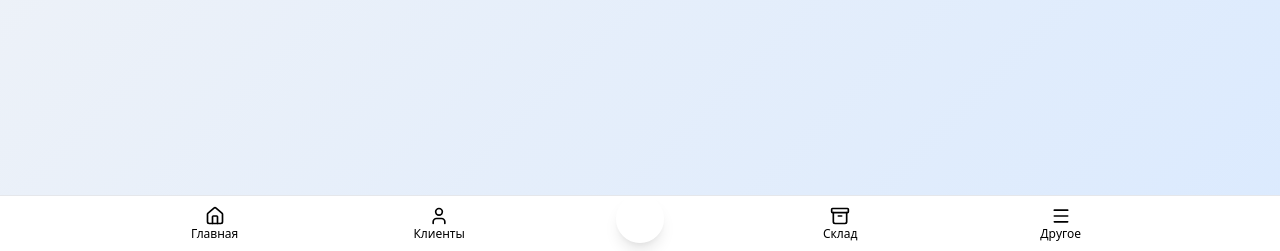
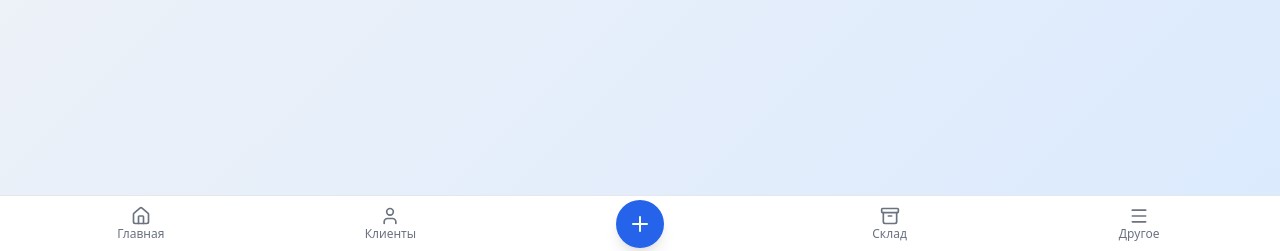
Before and after one commit to byagge/sf, a Django app: template apps/products/templates/products_mobile.html in a window 1280 px wide. Shown: the part 549-800 px from the top of the page. Run offline with Django 5.2, Linux system fonts and the light colour scheme; the template is opened without the code that fills it, so the values that code supplies are empty.

Commit message:
исправили мини баги

```diff
--- a/templates/partials/bottom_nav_mobile.html
+++ b/templates/partials/bottom_nav_mobile.html
@@ -1,46 +1,56 @@
-<nav class="mobile-nav fixed bottom-0 left-0 right-0 bg-white border-t border-gray-200 flex items-center h-14 z-40 px-4 relative">
-	<!-- Левая группа (2 элемента) -->
-	<div class="flex items-center flex-1 justify-evenly gap-0">
-	  <a href="/dashboard/" class="flex flex-col items-center justify-center flex-none m-0 p-0" :class="currentPath === '/dashboard/' ? 'text-blue-600' : 'text-gray-500'">
+<!-- Shared mobile bottom navigation -->
+<div x-data="{showMoreMenu:false, currentPath: window.location.pathname}" x-init="$nextTick(() => { if(window.lucide) lucide.createIcons(); })" class="relative">
+	<nav class="mobile-nav fixed bottom-0 left-0 right-0 bg-white border-t border-gray-200 flex justify-between items-center h-14 z-40 px-4">
+		<a href="/dashboard/" class="flex flex-col items-center justify-center flex-1" :class="currentPath === '/dashboard/' ? 'text-blue-600' : 'text-gray-500'">
 			<i data-lucide="home" class="w-5 h-5"></i>
 			<span class="text-xs">Главная</span>
 		</a>
-
-	  <a href="/clients/" class="flex flex-col items-center justify-center flex-none m-0 p-0" :class="currentPath === '/clients/' ? 'text-blue-600' : 'text-gray-500'">
+		<a href="/clients/" class="flex flex-col items-center justify-center flex-1" :class="currentPath === '/clients/' ? 'text-blue-600' : 'text-gray-500'">
 			<i data-lucide="user" class="w-5 h-5"></i>
 			<span class="text-xs">Клиенты</span>
 		</a>
-	</div>
-
-	<a id="fab-create" href="/orders/?create=1/"
-		class="fixed z-50 w-12 h-12 rounded-full shadow-lg flex items-center justify-center">
+		<div class="flex justify-center items-center flex-1">
+			<a href="/orders/?create=1/" class="flex items-center justify-center w-12 h-12 bg-blue-600 rounded-full shadow-lg">
 				<i data-lucide="plus" class="w-6 h-6 text-white"></i>
 			</a>
-
-
-	<script>
-		function centerFab() {
-		  const btn = document.getElementById('fab-create');
-		  if (!btn) return;
-		  const left = Math.round((window.innerWidth - btn.offsetWidth) / 2);
-		  btn.style.left = left + 'px';
-		  btn.style.bottom = 'calc(env(safe-area-inset-bottom, 0px) + 8px)';
-		}
-		window.addEventListener('resize', centerFab);
-		window.addEventListener('orientationchange', centerFab);
-		centerFab();
-	</script>
-
-	<!-- Правая группа (2 элемента) -->
-	<div class="flex items-center flex-1 justify-evenly gap-0">
-	  <a href="/inventory/" class="flex flex-col items-center justify-center flex-none m-0 p-0" :class="currentPath === '/inventory/' ? 'text-blue-600' : 'text-gray-500'">
+		</div>
+		<a href="/inventory/" class="flex flex-col items-center justify-center flex-1" :class="currentPath === '/inventory/' ? 'text-blue-600' : 'text-gray-500'">
 			<i data-lucide="archive" class="w-5 h-5"></i>
 			<span class="text-xs">Склад</span>
 		</a>
-
-	  <a href="/menu/" class="flex flex-col items-center justify-center flex-none m-0 p-0" :class="currentPath === '/menu/' ? 'text-blue-600' : 'text-gray-500'">
+		<a href="/menu/" class="flex flex-col items-center justify-center flex-1" :class="currentPath === '/menu/' ? 'text-blue-600' : 'text-gray-500'">
 			<i data-lucide="menu" class="w-5 h-5"></i>
 			<span class="text-xs">Другое</span>
 		</a>
+	</nav>
 </div>
-  </nav>
+
+
+<!-- Ensure Alpine.js and Lucide are loaded (fallback) -->
+<script>
+(function() {
+	function loadScript(src) {
+		return new Promise(function(resolve) {
+			const s = document.createElement('script');
+			s.src = src;
+			s.defer = true;
+			s.onload = resolve;
+			document.head.appendChild(s);
+		});
+	}
+	async function ensureLibs() {
+		if (!window.Alpine) {
+			await loadScript('https://unpkg.com/alpinejs@3.x.x/dist/cdn.min.js');
+		}
+		if (!window.lucide) {
+			await loadScript('https://unpkg.com/lucide@latest/dist/umd/lucide.min.js');
+		}
+		document.addEventListener('alpine:init', () => {
+			if (window.lucide) window.lucide.createIcons();
+		});
+		if (window.lucide) window.lucide.createIcons();
+		if (window.Alpine && !window.Alpine.initialized) window.Alpine.start();
+	}
+	ensureLibs();
+})();
+</script>
```
Lines whose indentation alone changed are shown as unchanged.
